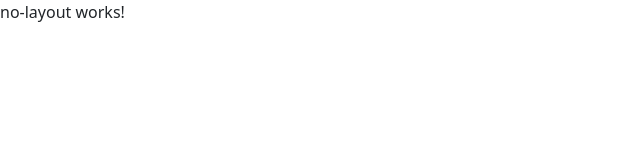
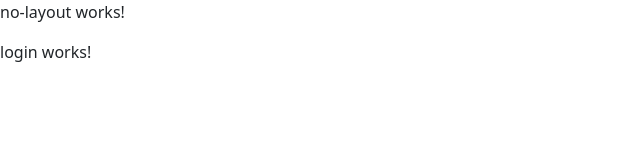
Before and after one commit to ozcankoc99/pet-clinic, an Angular app in the folder src/frontend/angular/: page /security in a window 1280 px wide. Shown: the top 160 px of the page, without its empty margins (0-640 px from the left). Built offline with nearby package versions, Linux system fonts and the light colour scheme.

Commit message:
added login

```diff
--- a/src/frontend/angular/src/app/layout/no-layout/no-layout.component.html
+++ b/src/frontend/angular/src/app/layout/no-layout/no-layout.component.html
@@ -1 +1,2 @@
 <p>no-layout works!</p>
+<router-outlet></router-outlet>
--- /dev/null
+++ b/src/frontend/angular/src/app/security/login/login.component.html
@@ -0,0 +1 @@
+<p>login works!</p>
--- /dev/null
+++ b/src/frontend/angular/src/app/security/login/login.component.ts
@@ -0,0 +1,15 @@
+import { Component, OnInit } from '@angular/core';
+
+@Component({
+  selector: 'app-login',
+  templateUrl: './login.component.html',
+  styleUrls: ['./login.component.css']
+})
+export class LoginComponent implements OnInit {
+
+  constructor() { }
+
+  ngOnInit(): void {
+  }
+
+}
--- a/src/frontend/angular/src/app/security/security-routing.module.ts
+++ b/src/frontend/angular/src/app/security/security-routing.module.ts
@@ -1,10 +1,11 @@
 import { NgModule } from '@angular/core';
 import { RouterModule, Routes } from '@angular/router';
+import { LoginComponent } from './login/login.component';
 
-const routes: Routes = [];
+const routes: Routes = [{ path: '', component: LoginComponent }];
 
 @NgModule({
   imports: [RouterModule.forChild(routes)],
-  exports: [RouterModule]
+  exports: [RouterModule],
 })
-export class SecurityRoutingModule { }
+export class SecurityRoutingModule {}
--- a/src/frontend/angular/src/app/security/security.module.ts
+++ b/src/frontend/angular/src/app/security/security.module.ts
@@ -2,10 +2,13 @@
 import { CommonModule } from '@angular/common';
 
 import { SecurityRoutingModule } from './security-routing.module';
+import { LoginComponent } from './login/login.component';
 
 
 @NgModule({
-  declarations: [],
+  declarations: [
+    LoginComponent
+  ],
   imports: [
     CommonModule,
     SecurityRoutingModule
```
Also changed, not shown: src/frontend/angular/src/app/security/login/login.component.css (added).
